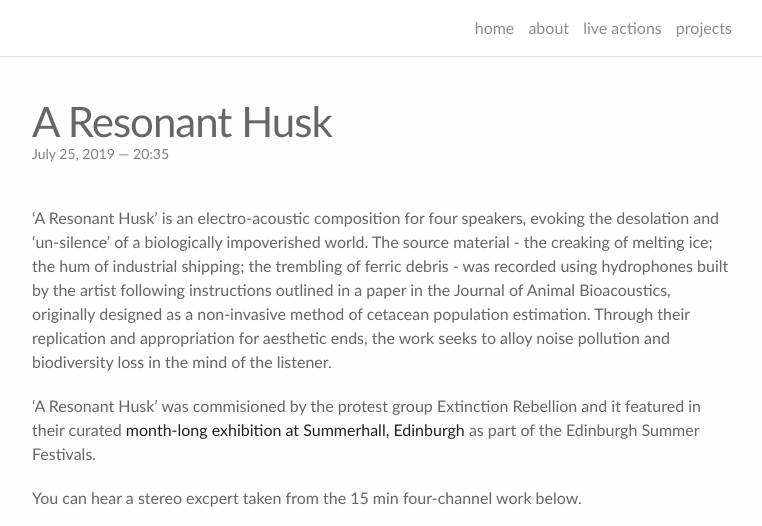
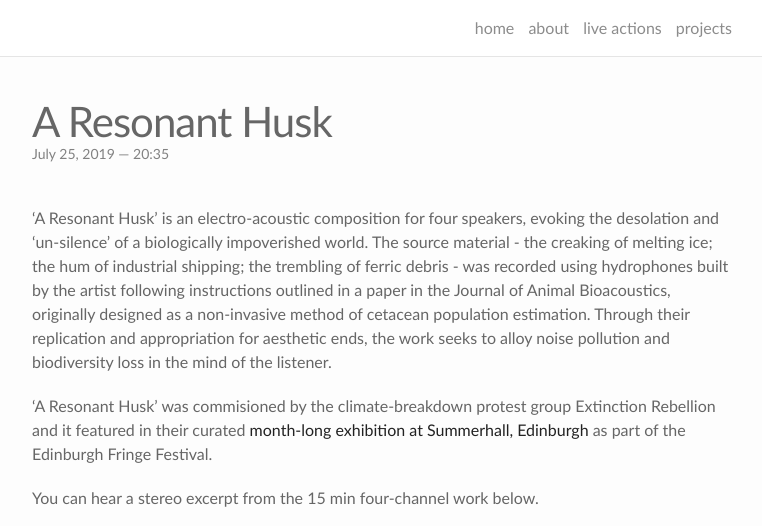
Before and after one commit to martindisley/martindisley.github.io, a Jekyll site: the page built from _portfolio/6_test.markdown, in a window 1280 px wide and 936 px high, cut to the strip 0-526 px from the top of the window. Shown: the whole strip, without its empty margins (258-1020 px from the left). Built offline with Jekyll 4.4.1, drawn with Linux system fonts in a browser that asks for light colours; nearby versions of some CDN libraries.

Commit message:
xr descript3

```diff
--- a/_portfolio/6_test.markdown
+++ b/_portfolio/6_test.markdown
@@ -7,8 +7,8 @@ img: /img/xrsummerhall.png
 
 ‘A Resonant Husk’ is an electro-acoustic composition for four speakers, evoking the desolation and ‘un-silence’ of a biologically impoverished world. The source material - the creaking of melting ice; the hum of industrial shipping; the trembling of ferric debris - was recorded using hydrophones built by the artist following instructions outlined in a paper in the Journal of Animal Bioacoustics, originally designed as a non-invasive method of  cetacean population estimation. Through their replication and appropriation for aesthetic ends, the work seeks to alloy noise pollution and biodiversity loss in the mind of the listener.
 
-'A Resonant Husk' was commisioned by the protest group Extinction Rebellion and it featured in their curated [month-long exhibition at Summerhall, Edinburgh](https://festival19.summerhall.co.uk/exhibition/extinction-rebellion/) as part of the Edinburgh Summer Festivals.
+'A Resonant Husk' was commisioned by the climate-breakdown protest group Extinction Rebellion and it featured in their curated [month-long exhibition at Summerhall, Edinburgh](https://festival19.summerhall.co.uk/exhibition/extinction-rebellion/) as part of the Edinburgh Fringe Festival.
 
-You can hear a stereo excpert taken from the 15 min four-channel work below.
+You can hear a stereo excerpt from the 15 min four-channel work below.
 
 <iframe width="100%" height="300" scrolling="no" frameborder="no" allow="autoplay" src="https://w.soundcloud.com/player/?url=https%3A//api.soundcloud.com/tracks/656380436%3Fsecret_token%3Ds-fkyH4&color=%23ff5500&auto_play=false&hide_related=false&show_comments=true&show_user=true&show_reposts=false&show_teaser=true&visual=true"></iframe>
```
